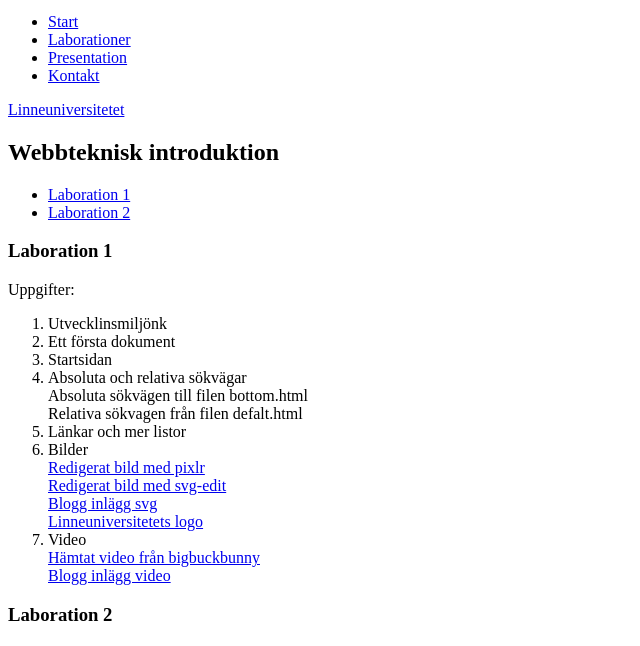
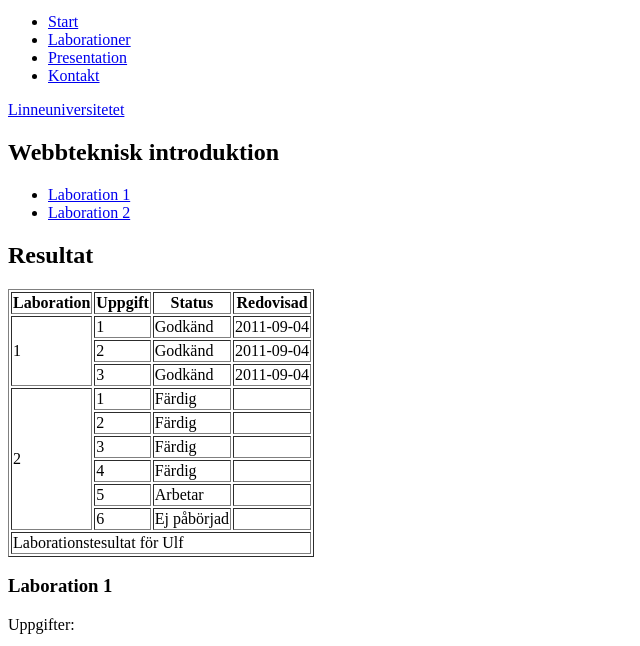
Before and after one commit to ulfek/laborationer, a plain HTML site: page pages/laborationer.html in a window 1280 px wide. Shown: the part 101-747 px from the top of the page, without its empty margins (0-640 px from the left). Drawn offline with Linux system fonts and the light colour scheme.

Commit message:
lagt till tabell resultat

```diff
--- a/pages/laborationer.html
+++ b/pages/laborationer.html
@@ -18,6 +18,24 @@
             <li><a href="#lab1">Laboration 1</a></li>
             <li><a href= "#lab2">Laboration 2</a></li>
         </ul>
+
+       <h2>Resultat</h2>
+        <table border=1>
+            <thead><tr><th>Laboration</th><th>Uppgift</th><th>Status</th><th>Redovisad</th></tr></thead>
+            <tfoot><tr><td colspan=4>Laborationstesultat för Ulf</td></tr></tfoot>
+            <tbody>
+                <tr><td rowspan=3>1</td><td>1</td><td>Godkänd</td><td>2011-09-04</td></tr>
+                <tr><td>2</td><td>Godkänd</td><td>2011-09-04</td></tr>
+                <tr><td>3</td><td>Godkänd</td><td>2011-09-04</td></tr>
+                <tr><td rowspan=6>2</td><td>1</td><td>Färdig</td><td></td></tr>
+                <tr><td>2</td><td>Färdig</td><td></td></tr>
+                <tr><td>3</td><td>Färdig</td><td></td></tr>
+                <tr><td>4</td><td>Färdig</td><td></td></tr>
+                <tr><td>5</td><td>Arbetar</td><td></td></tr>
+                <tr><td>6</td><td>Ej påbörjad</td><td></td></tr>
+            </tbody>
+        </table>
+
         <h3 id="lab1">Laboration 1</h3>
         Uppgifter:
         <ol>
```
Also changed, not shown: .c9/metadata/preview-/index.html (deleted), .c9/metadata/preview-/pages/laborationer.html, .c9/metadata/workspace/pages/laborationer.html, .c9/metadata/workspace/pages/presentation.html, 1 other file.
